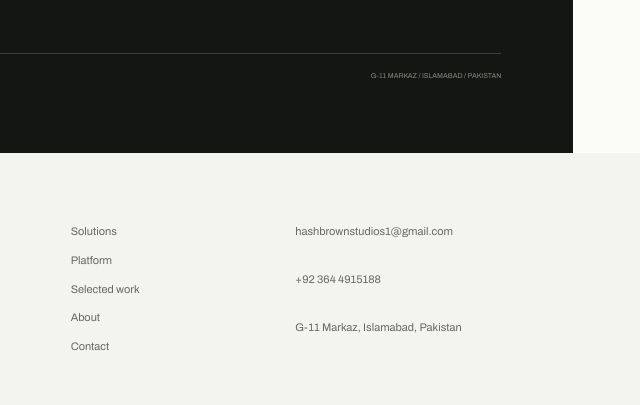
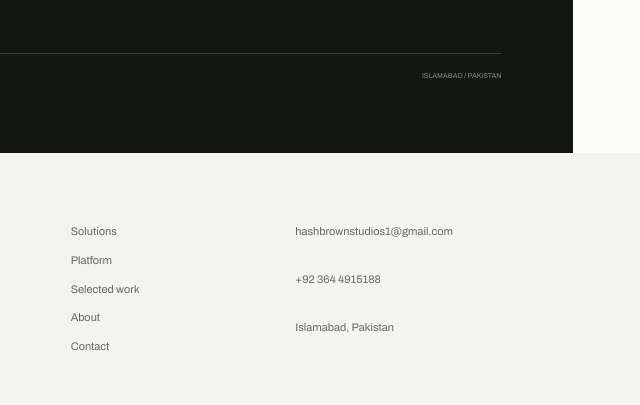
Before and after one commit to Talal-Tasawar/hashbrown-studios, an Astro site: page / in a window 1280 px wide. Shown: the part 7173-7578 px from the top of the page, 640-1280 px from the left. Built offline with nearby package versions, Linux system fonts and the light colour scheme; Astro itself is replaced by a stand-in of ours.

Commit message:
Remove the G-11 Markaz street address
HashBrown Studios has no premises customers can visit at that address.
Footers, the homepage contact strip and the structured data now give
the city only (Islamabad, Pakistan).

Co-Authored-By: Claude Opus 5.5 <noreply@anthropic.com>

```diff
--- a/src/components/RebrandHome.astro
+++ b/src/components/RebrandHome.astro
@@ -38,7 +38,7 @@ const faqs = [
 <section class="hb-section hb-section-dark"><div class="hb-shell"><div class="hb-section-heading hb-dark-heading"><div><p class="hb-eyebrow">A PRACTICAL PRODUCT PROCESS</p><h2>Designed around<br/><span>the work, not the buzzwords.</span></h2></div><p>We are building from the workflow outward: understand the operation, define the rules, test the product and improve it with the people who use it.</p></div><div class="hb-process-grid"><article><small>01</small><h3>Listen to operators</h3><p>Understand how the business handles customers, inventory, bookings, jobs and payments today.</p></article><article><small>02</small><h3>Map the real workflow</h3><p>Define roles, exceptions and hand-offs before deciding what the software should do.</p></article><article><small>03</small><h3>Build and pilot</h3><p>Develop the shared platform and test the first template with real businesses and realistic scenarios.</p></article><article><small>04</small><h3>Refine what works</h3><p>Use feedback and measured usage to improve the product before expanding into the next template.</p></article></div><div class="hb-process-foot"><span>HASHBROWN STUDIOS / ISLAMABAD, PAKISTAN</span><span>PRODUCT DEVELOPMENT / 2026—</span></div></div></section>
 <section id="about" class="hb-section hb-section-light"><div class="hb-shell hb-about-grid"><div class="hb-about-index"><p class="hb-eyebrow">ABOUT HASHBROWN</p><strong>ISB<br/>PK</strong></div><div class="hb-about-main"><h2>We started by building for automotive businesses. Now we’re building the systems behind them.</h2><p>HashBrown Studios is an Islamabad-based digital studio with hands-on experience creating websites and customer journeys for detailing, wrapping and car-care businesses.</p><p>That work exposed a bigger opportunity: the customer-facing website is only one part of the operation. Enquiries, inventory, bookings, staff and follow-ups need to work together too. Our next chapter is focused on building reusable software for those workflows.</p><a class="hb-text-link" href="#work">See selected projects ↗</a></div><aside class="hb-about-note"><small>01 / OUR POINT OF VIEW</small><p>Useful software should make everyday work clearer, not add another system employees have to fight.</p></aside></div></section>
 <section class="hb-section hb-section-paper"><div class="hb-shell hb-faq-grid"><div><p class="hb-eyebrow">GOOD QUESTIONS</p><h2>Before we build<br/><span>anything else.</span></h2><p class="hb-faq-intro">Straight answers about what exists today and what is still being developed.</p></div><div class="hb-faq-list">{faqs.map((f,i)=><details open={i===0}><summary>{f[0]}<i>+</i></summary><p>{f[1]}</p></details>)}</div></div></section>
-<section id="contact" class="hb-contact-section"><div class="hb-shell hb-contact-panel"><div class="hb-contact-kicker"><i></i> EARLY-ACCESS CONVERSATIONS</div><div class="hb-contact-content"><div><p class="hb-eyebrow">BUILD WITH OPERATORS</p><h2>Run an automotive business?<br/><span>Let’s compare notes.</span></h2></div><div><p>We’re talking with rental operators, showrooms, workshops and detailing studios while shaping the first releases. Tell us how your operation works.</p><a class="hb-button hb-button-light" href={wa} target="_blank" rel="noopener noreferrer">Start a conversation ↗</a><a class="hb-contact-email" href={"mailto:"+CONTACT.email}>{CONTACT.email}</a></div></div><div class="hb-contact-foot"><span>HASHBROWN STUDIOS</span><span>G-11 MARKAZ / ISLAMABAD / PAKISTAN</span></div></div></section>
+<section id="contact" class="hb-contact-section"><div class="hb-shell hb-contact-panel"><div class="hb-contact-kicker"><i></i> EARLY-ACCESS CONVERSATIONS</div><div class="hb-contact-content"><div><p class="hb-eyebrow">BUILD WITH OPERATORS</p><h2>Run an automotive business?<br/><span>Let’s compare notes.</span></h2></div><div><p>We’re talking with rental operators, showrooms, workshops and detailing studios while shaping the first releases. Tell us how your operation works.</p><a class="hb-button hb-button-light" href={wa} target="_blank" rel="noopener noreferrer">Start a conversation ↗</a><a class="hb-contact-email" href={"mailto:"+CONTACT.email}>{CONTACT.email}</a></div></div><div class="hb-contact-foot"><span>HASHBROWN STUDIOS</span><span>ISLAMABAD / PAKISTAN</span></div></div></section>
 </main>
 <footer class="hb-footer"><div class="hb-shell hb-footer-main"><a class="hb-wordmark" href="/"><span class="hb-mark">hb</span><span>HashBrown<small>STUDIOS</small></span></a><p>Automotive business software,<br/>designed in Islamabad.</p><nav><a href="#templates">Solutions</a><a href="/platform/">Platform</a><a href="#work">Selected work</a><a href="#about">About</a><a href="#contact">Contact</a></nav><div><a href={"mailto:"+CONTACT.email}>{CONTACT.email}</a><a href={CONTACT.phoneHref}>{CONTACT.phoneDisplay}</a><span>{CONTACT.address}</span></div></div><div class="hb-shell hb-footer-bottom"><span>© {new Date().getFullYear()} HASHBROWN STUDIOS</span><span>FOUR AUTOMOTIVE TEMPLATES / ONE PLATFORM</span><a href="#main">BACK TO TOP ↑</a></div></footer>
 </div>
--- a/src/layouts/Base.astro
+++ b/src/layouts/Base.astro
@@ -7,7 +7,7 @@ const {title="HashBrown Studios — Automotive Business Software",description="H
 const home=new URL("/",Astro.site).href;
 const url=path===null?null:new URL(path,Astro.site).href;
 const ogImage=new URL("/og.jpg",Astro.site).href;
-const jsonLd={"@context":"https://schema.org","@type":"Organization",name:"HashBrown Studios",url:home,logo:new URL("/apple-touch-icon.png",Astro.site).href,image:ogImage,description,email:CONTACT.email,telephone:"+92-364-4915188",address:{"@type":"PostalAddress",streetAddress:"G-11 Markaz",addressLocality:"Islamabad",addressCountry:"PK"},sameAs:[CONTACT.instagram]};
+const jsonLd={"@context":"https://schema.org","@type":"Organization",name:"HashBrown Studios",url:home,logo:new URL("/apple-touch-icon.png",Astro.site).href,image:ogImage,description,email:CONTACT.email,telephone:"+92-364-4915188",address:{"@type":"PostalAddress",addressLocality:"Islamabad",addressCountry:"PK"},sameAs:[CONTACT.instagram]};
 ---
 <!doctype html>
 <html lang="en"><head>
--- a/src/lib/brand.ts
+++ b/src/lib/brand.ts
@@ -13,7 +13,7 @@ export const CONTACT = {
   whatsapp: "923644915188",
   instagram: "https://www.instagram.com/hashbrownstudios/",
   instagramHandle: "@hashbrownstudios",
-  address: "G-11 Markaz, Islamabad, Pakistan",
+  address: "Islamabad, Pakistan",
   mapsLink: "https://www.google.com/maps/search/?api=1&query=33.66877%2C72.99891",
   directions: "https://www.google.com/maps/dir/?api=1&destination=33.66877%2C72.99891",
   // Styled view is centred with no Google marker so the branded pin sits on the spot; the explore view adds Google's marker.
```
